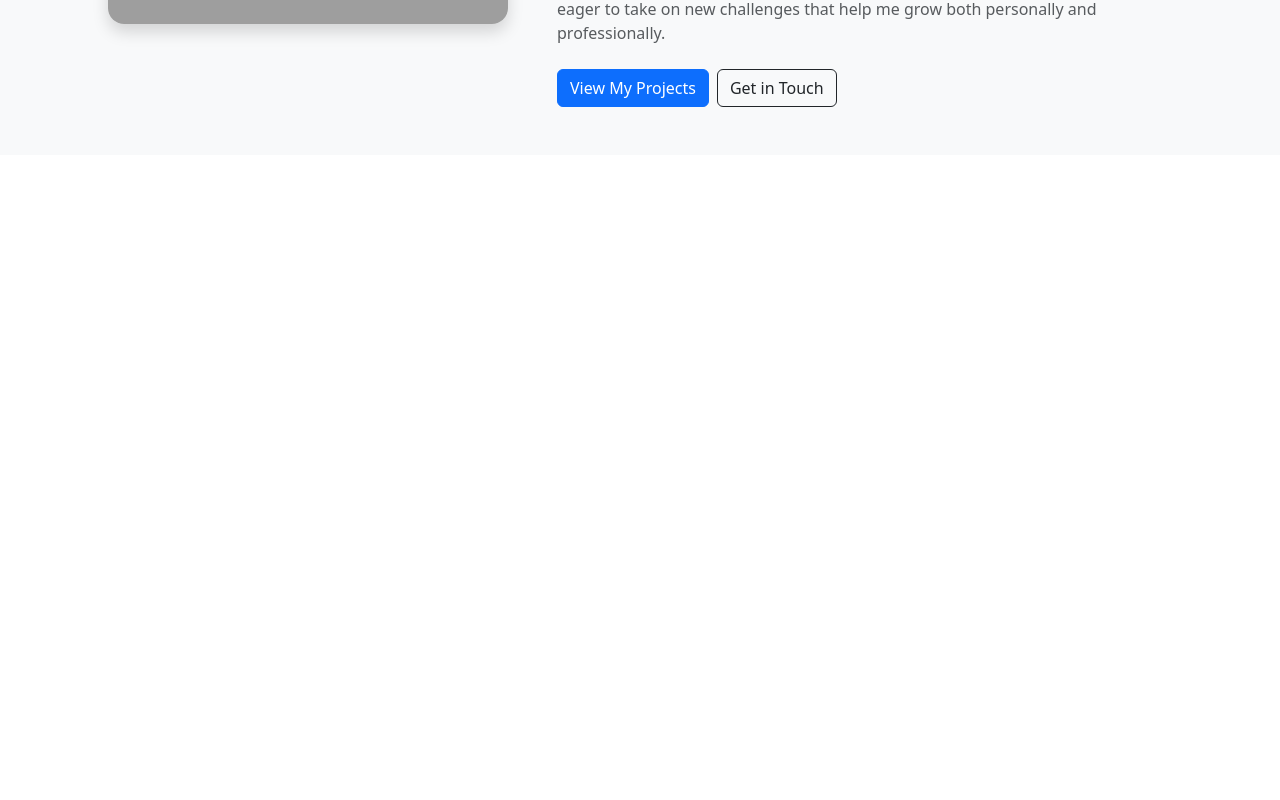
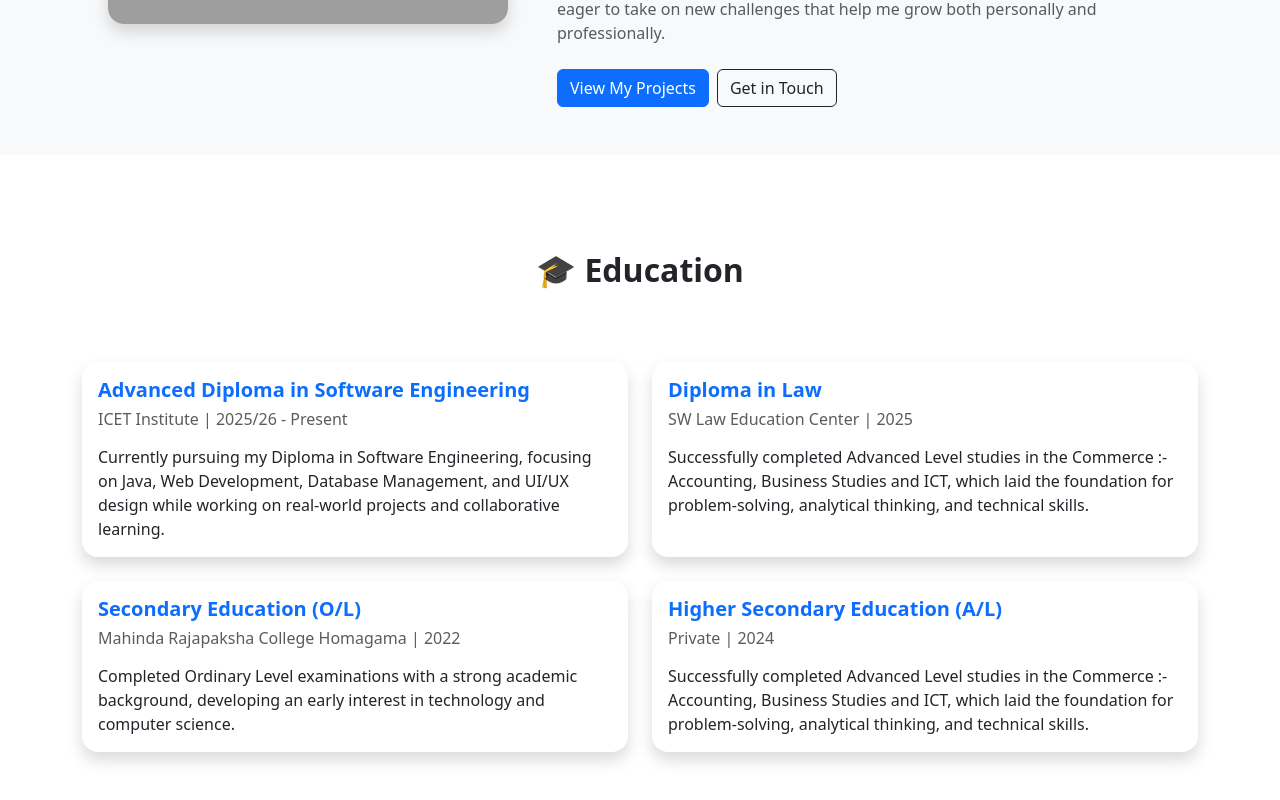
Before and after one commit to UdaraDewshan/first_angular_project, an Angular app: page / in a window 1280 px wide. Shown: the part 1279-2079 px from the top of the page. Before the commit the page ends 1482 px from the top, so only its background shows below. Built offline with nearby package versions, Linux system fonts and the light colour scheme; grey boxes are pictures that could not be loaded.

Commit message:
Add education section

```diff
--- /dev/null
+++ b/src/app/components/education-section/education-section.component.html
@@ -0,0 +1,67 @@
+<!-- Education Section -->
+    <section id="education" class="py-5">
+        <div class="container">
+            <h2 class="fw-bold text-center mb-5" data-aos="fade-up">🎓 Education</h2>
+            <br>
+
+            <div class="row g-4">
+                <div class="col-md-6" data-aos="fade-right">
+                    <div class="card shadow border-0 rounded-4 h-100">
+                        <div class="card-body">
+                            <h5 class="card-title fw-bold text-primary">Advanced Diploma in Software Engineering</h5>
+                            <h6 class="text-muted">ICET Institute | 2025/26 - Present</h6>
+                            <p class="card-text mt-3">
+                                Currently pursuing my Diploma in Software Engineering, focusing on Java, Web
+                                Development,
+                                Database Management, and UI/UX design while working on real-world projects and
+                                collaborative learning.
+                            </p>
+                        </div>
+                    </div>
+                </div>
+
+                <div class="col-md-6" data-aos="fade-left">
+                    <div class="card shadow border-0 rounded-4 h-100">
+                        <div class="card-body">
+                            <h5 class="card-title fw-bold text-primary">Diploma in Law</h5>
+                            <h6 class="text-muted">SW Law Education Center | 2025</h6>
+                            <p class="card-text mt-3">
+                                Successfully completed Advanced Level studies in the Commerce :-Accounting, Business
+                                Studies and ICT,
+                                which laid the foundation for problem-solving, analytical thinking, and technical
+                                skills.
+                            </p>
+                        </div>
+                    </div>
+                </div>
+
+                <div class="col-md-6" data-aos="fade-right">
+                    <div class="card shadow border-0 rounded-4 h-100">
+                        <div class="card-body">
+                            <h5 class="card-title fw-bold text-primary">Secondary Education (O/L)</h5>
+                            <h6 class="text-muted">Mahinda Rajapaksha College Homagama | 2022</h6>
+                            <p class="card-text mt-3">
+                                Completed Ordinary Level examinations with a strong academic background,
+                                developing an early interest in technology and computer science.
+                            </p>
+                        </div>
+                    </div>
+                </div>
+
+                <div class="col-md-6" data-aos="fade-left">
+                    <div class="card shadow border-0 rounded-4 h-100">
+                        <div class="card-body">
+                            <h5 class="card-title fw-bold text-primary">Higher Secondary Education (A/L)</h5>
+                            <h6 class="text-muted">Private | 2024</h6>
+                            <p class="card-text mt-3">
+                                Successfully completed Advanced Level studies in the Commerce :-Accounting, Business
+                                Studies and ICT,
+                                which laid the foundation for problem-solving, analytical thinking, and technical
+                                skills.
+                            </p>
+                        </div>
+                    </div>
+                </div>
+            </div>
+        </div>
+    </section>
--- a/src/app/pages/home/home.component.html
+++ b/src/app/pages/home/home.component.html
@@ -1,3 +1,4 @@
 <app-nav-bar></app-nav-bar>
 <app-head-section></app-head-section>
 <app-about-section></app-about-section>
+<app-education-section></app-education-section>
--- a/src/app/pages/home/home.component.ts
+++ b/src/app/pages/home/home.component.ts
@@ -2,10 +2,11 @@ import { Component } from '@angular/core';
 import { NavBarComponent } from '../../components/nav-bar/nav-bar.component';
 import { HeadSectionComponent } from '../../components/head-section/head-section.component';
 import { AboutSectionComponent } from '../../components/about-section/about-section.component';
+import { EducationSectionComponent } from '../../components/education-section/education-section.component';
 
 @Component({
   selector: 'app-home',
-  imports: [NavBarComponent, HeadSectionComponent,AboutSectionComponent],
+  imports: [NavBarComponent, HeadSectionComponent,AboutSectionComponent,EducationSectionComponent],
   templateUrl: './home.component.html',
   styleUrl: './home.component.css'
 })
```
Also changed, not shown: src/app/components/education-section/education-section.component.ts (added, +11 -0 lines), src/app/components/education-section/education-section.component.css (added), 1 other file (tests, documents, lock files or other folders).
